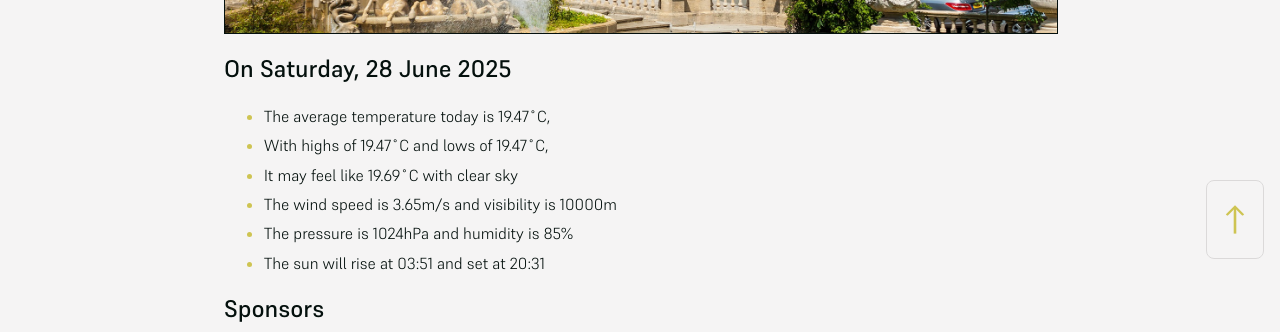
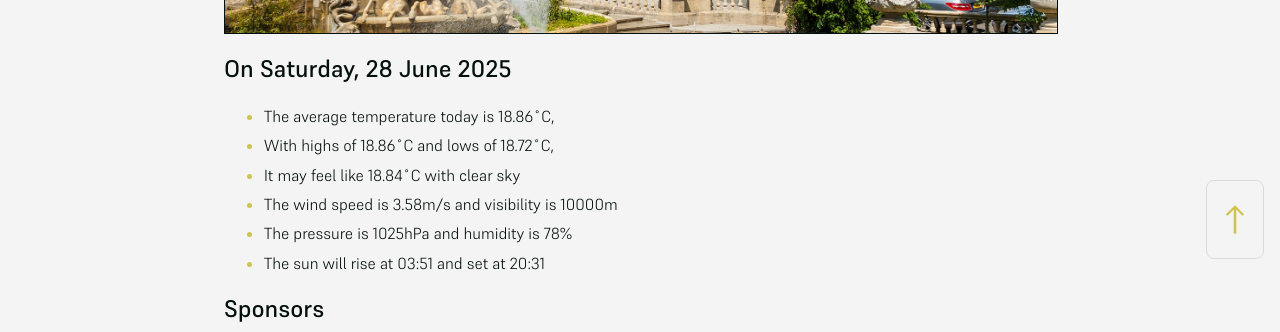
Before and after one commit to mat-0/cheltenham-open-data, a Jekyll site: the page built from index.md, in a window 1280 px wide. Shown: the part 625-957 px from the top of the page. Built offline with Jekyll 4.4.1, drawn with Linux system fonts in a browser that asks for light colours.

Commit message:
Updated 2025-06-28 21:58:02

```diff
--- a/index.md
+++ b/index.md
@@ -10,11 +10,11 @@ seo: Menu
 <!-- weather_marker starts -->
 ## On Saturday, 28 June 2025
 
-- The average temperature today is 19.47˚C,
-- With highs of 19.47˚C and lows of 19.47˚C,
-- It may feel like 19.69˚C with clear sky
-- The wind speed is 3.65m/s and visibility is 10000m
-- The pressure is 1024hPa and humidity is 85%
+- The average temperature today is 18.86˚C,
+- With highs of 18.86˚C and lows of 18.72˚C,
+- It may feel like 18.84˚C with clear sky
+- The wind speed is 3.58m/s and visibility is 10000m
+- The pressure is 1025hPa and humidity is 78%
 - The sun will rise at 03:51 and set at 20:31
 
 <!-- weather_marker ends -->
```
Also changed, not shown: _data/flood.json (+5 -48 lines), _pages/news.md (+5 -5 lines).
